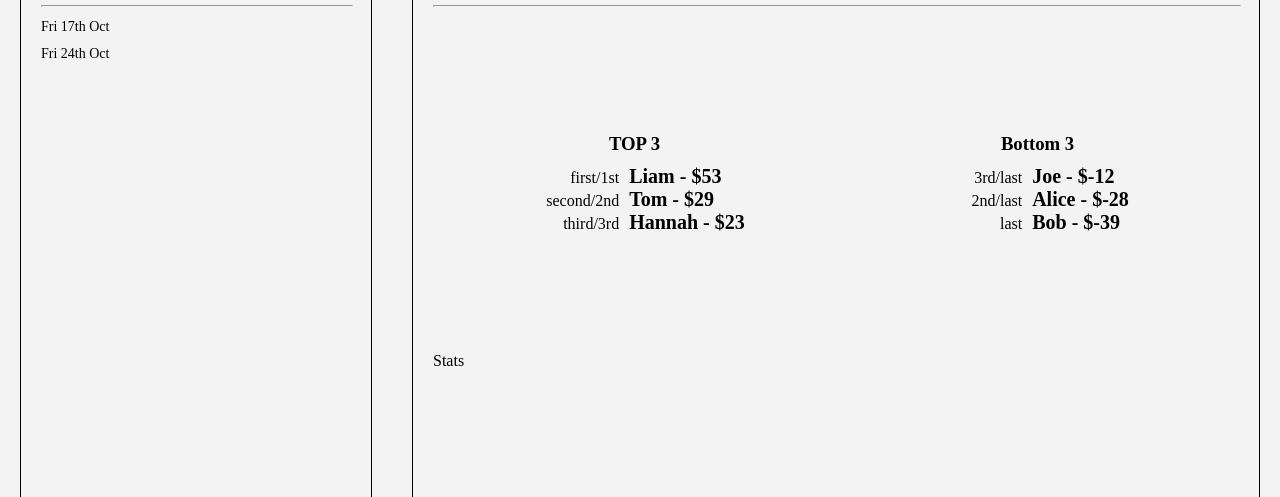
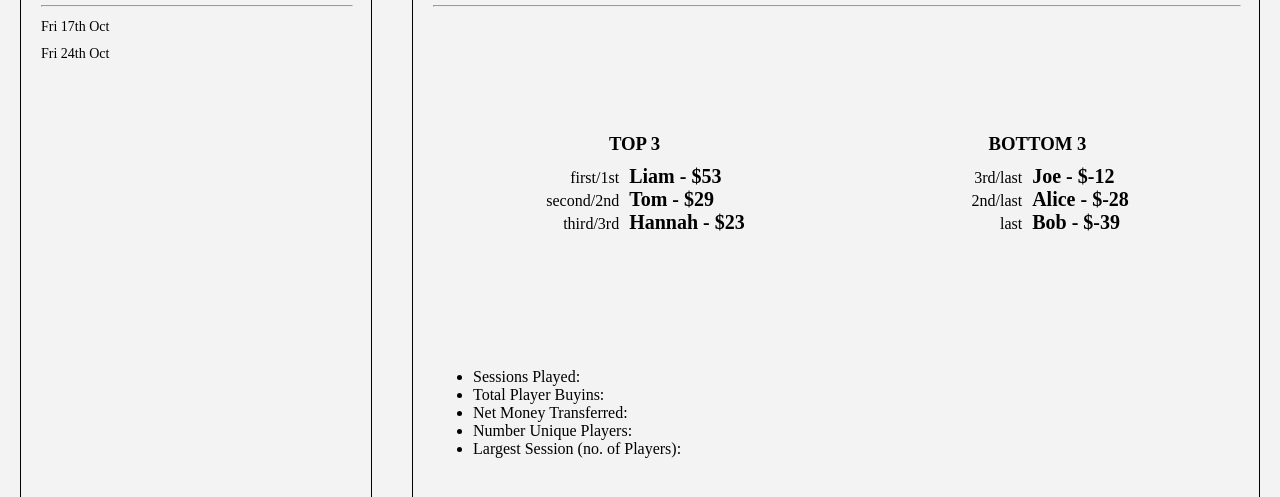
Before and after one commit to tomarrell/poker_tracker_ui, a React app: page /overview in a window 1280 px wide. Shown: the part 71-568 px from the top of the page. Built offline with nearby package versions, Linux system fonts and the light colour scheme; some packages are replaced by stand-ins of ours.

Commit message:
More sane styling on anchor

```diff
--- a/src/components/Leaderboard/index.js
+++ b/src/components/Leaderboard/index.js
@@ -74,7 +74,7 @@ const Leaderboard = () => {
 
         {/* BOTTOM 3 */}
         <div className={css.losers}>
-          <h3 className={css.title}>Bottom 3</h3>
+          <h3 className={css.title}>BOTTOM 3</h3>
           {bottom3.map((person, index) => (
             <field className={css.highlightField}>
               <span>{BOTTOM_AWARDS[index]}</span>
@@ -84,9 +84,15 @@ const Leaderboard = () => {
         </div>
       </div>
 
-      {/* Losing */}
+      {/* Stats */}
       <div className={css.stats}>
-        Stats
+        <ul>
+          <li>Sessions Played: </li>
+          <li>Total Player Buyins: </li>
+          <li>Net Money Transferred: </li>
+          <li>Number Unique Players: </li>
+          <li>Largest Session (no. of Players): </li>
+        </ul>
       </div>
     </div>
   );
--- a/src/components/Session/index.js
+++ b/src/components/Session/index.js
@@ -78,7 +78,7 @@ const ViewSession = () => {
           <span>Session Time: 6:40pm</span>
         </field>
       </form>
-      <Link to="/overview">Close</Link>
+      <Link className={css.close} to="/overview">Close</Link>
     </div>
   );
 };
--- a/src/components/Session/style.css
+++ b/src/components/Session/style.css
@@ -7,13 +7,12 @@
 
   form {
     margin-top: 2rem;
+    border-spacing: 0 0.4rem;
+
     field {
       display: table-row;
-      * {
-        display: table-cell;
-        padding: 0.4rem;
-      }
     }
+
     button {
       margin: 2rem 0;
     }
@@ -54,3 +53,7 @@
 .newPerson {
   margin: 2rem 0;
 }
+
+.close {
+  margin-top: 2rem;
+}
```
